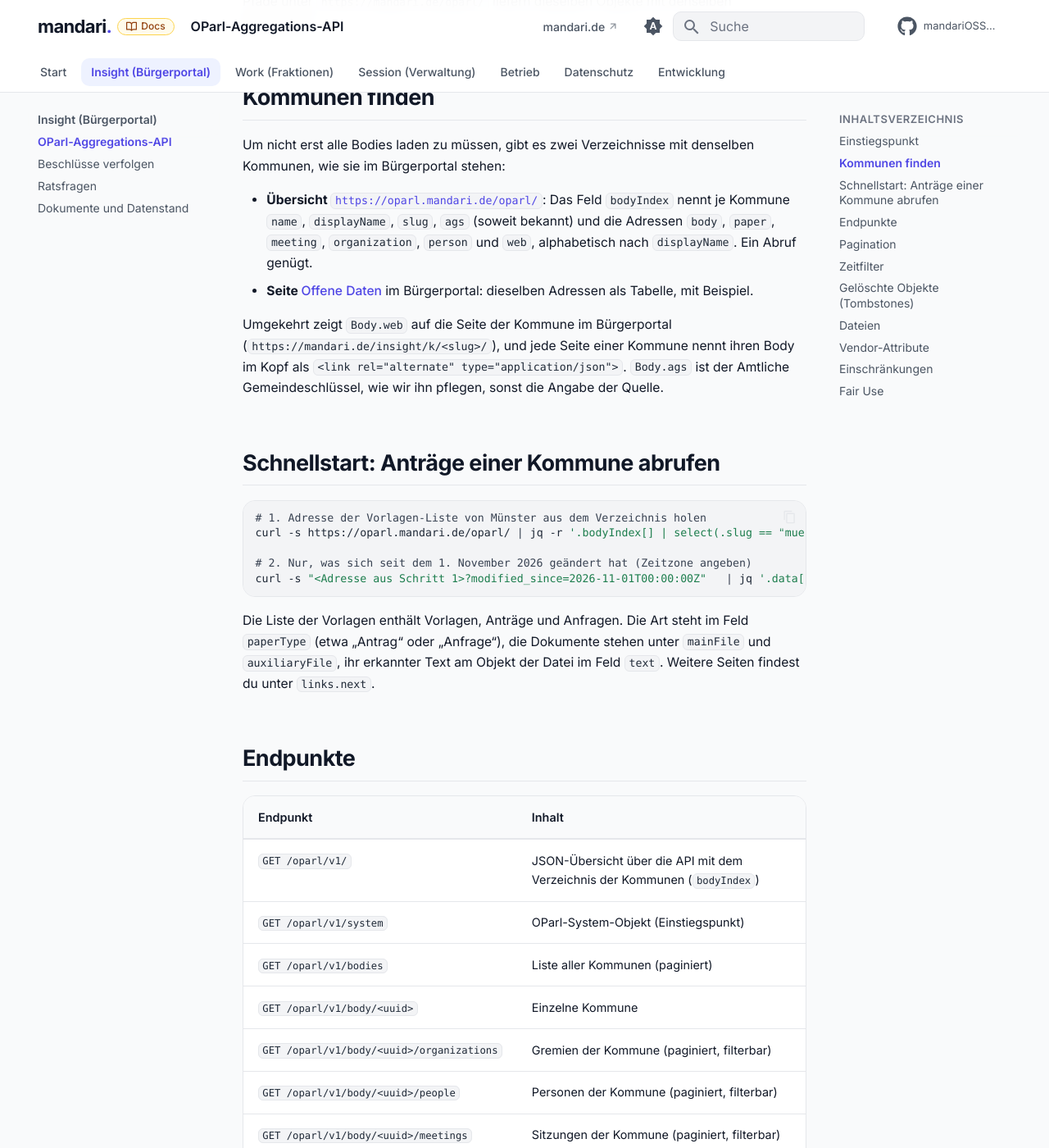
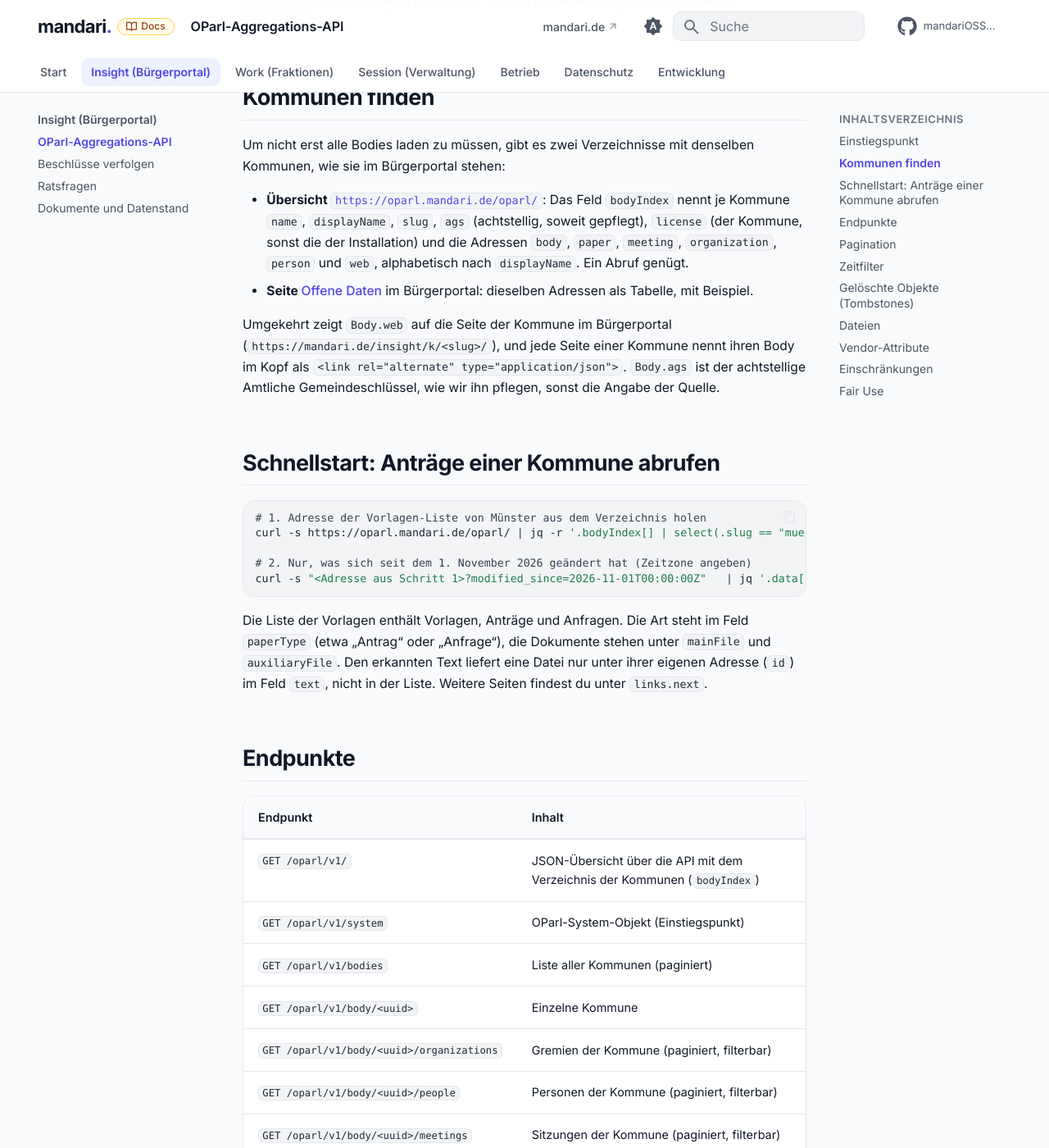
Before and after one commit to mandariOSS/docs, an MkDocs documentation site: the page built from docs/insight/oparl-api.md, in a window 1280 px wide and 1400 px high, scrolled down 795 px. Shown: the whole window at 82% size. Built offline with MkDocs 1.6.1 and Material for MkDocs 9.7.7, drawn with Linux system fonts in a browser that asks for light colours; comment, search, counter and statistics services are not loaded.

Commit message:
OParl-API: license und achtstelliger AGS im Verzeichnis, Text einer Datei nur an ihrer Adresse (mandari#1282)

````diff
--- a/docs/insight/oparl-api.md
+++ b/docs/insight/oparl-api.md
@@ -30,10 +30,10 @@ Die Kennungen aller Objekte beginnen mit `https://oparl.mandari.de/oparl/v1/`. D
 
 Um nicht erst alle Bodies laden zu müssen, gibt es zwei Verzeichnisse mit denselben Kommunen, wie sie im Bürgerportal stehen:
 
-- **Übersicht [`https://oparl.mandari.de/oparl/`](https://oparl.mandari.de/oparl/)**: Das Feld `bodyIndex` nennt je Kommune `name`, `displayName`, `slug`, `ags` (soweit bekannt) und die Adressen `body`, `paper`, `meeting`, `organization`, `person` und `web`, alphabetisch nach `displayName`. Ein Abruf genügt.
+- **Übersicht [`https://oparl.mandari.de/oparl/`](https://oparl.mandari.de/oparl/)**: Das Feld `bodyIndex` nennt je Kommune `name`, `displayName`, `slug`, `ags` (achtstellig, soweit gepflegt), `license` (der Kommune, sonst die der Installation) und die Adressen `body`, `paper`, `meeting`, `organization`, `person` und `web`, alphabetisch nach `displayName`. Ein Abruf genügt.
 - **Seite [Offene Daten](https://mandari.de/insight/offene-daten/)** im Bürgerportal: dieselben Adressen als Tabelle, mit Beispiel.
 
-Umgekehrt zeigt `Body.web` auf die Seite der Kommune im Bürgerportal (`https://mandari.de/insight/k/<slug>/`), und jede Seite einer Kommune nennt ihren Body im Kopf als `<link rel="alternate" type="application/json">`. `Body.ags` ist der Amtliche Gemeindeschlüssel, wie wir ihn pflegen, sonst die Angabe der Quelle.
+Umgekehrt zeigt `Body.web` auf die Seite der Kommune im Bürgerportal (`https://mandari.de/insight/k/<slug>/`), und jede Seite einer Kommune nennt ihren Body im Kopf als `<link rel="alternate" type="application/json">`. `Body.ags` ist der achtstellige Amtliche Gemeindeschlüssel, wie wir ihn pflegen, sonst die Angabe der Quelle.
 
 ## Schnellstart: Anträge einer Kommune abrufen
 
@@ -45,7 +45,7 @@ curl -s https://oparl.mandari.de/oparl/ | jq -r '.bodyIndex[] | select(.slug ==
 curl -s "<Adresse aus Schritt 1>?modified_since=2026-11-01T00:00:00Z"   | jq '.data[] | {name, reference, paperType, date, web}'
 ```
 
-Die Liste der Vorlagen enthält Vorlagen, Anträge und Anfragen. Die Art steht im Feld `paperType` (etwa „Antrag“ oder „Anfrage“), die Dokumente stehen unter `mainFile` und `auxiliaryFile`, ihr erkannter Text am Objekt der Datei im Feld `text`. Weitere Seiten findest du unter `links.next`.
+Die Liste der Vorlagen enthält Vorlagen, Anträge und Anfragen. Die Art steht im Feld `paperType` (etwa „Antrag“ oder „Anfrage“), die Dokumente stehen unter `mainFile` und `auxiliaryFile`. Den erkannten Text liefert eine Datei nur unter ihrer eigenen Adresse (`id`) im Feld `text`, nicht in der Liste. Weitere Seiten findest du unter `links.next`.
 
 ## Endpunkte
 
````
